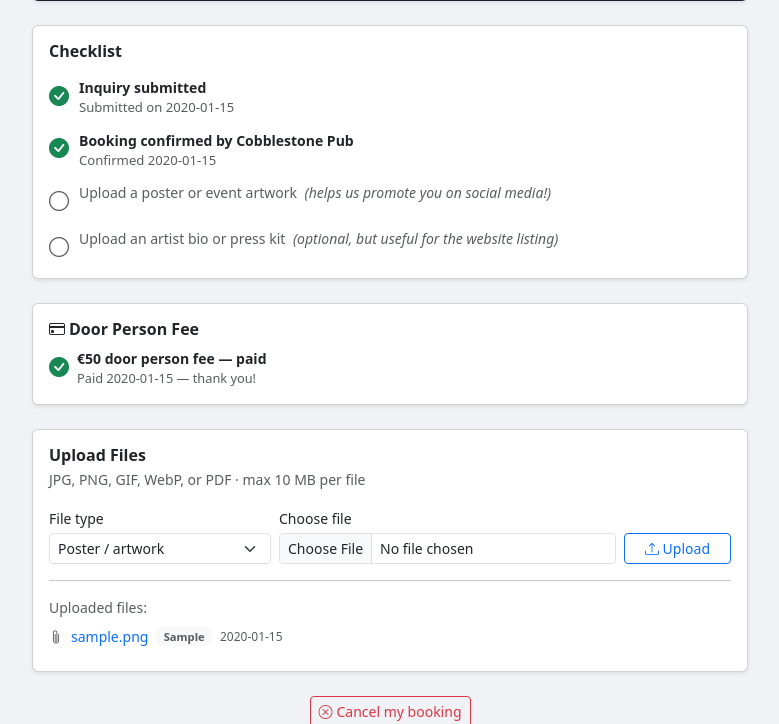
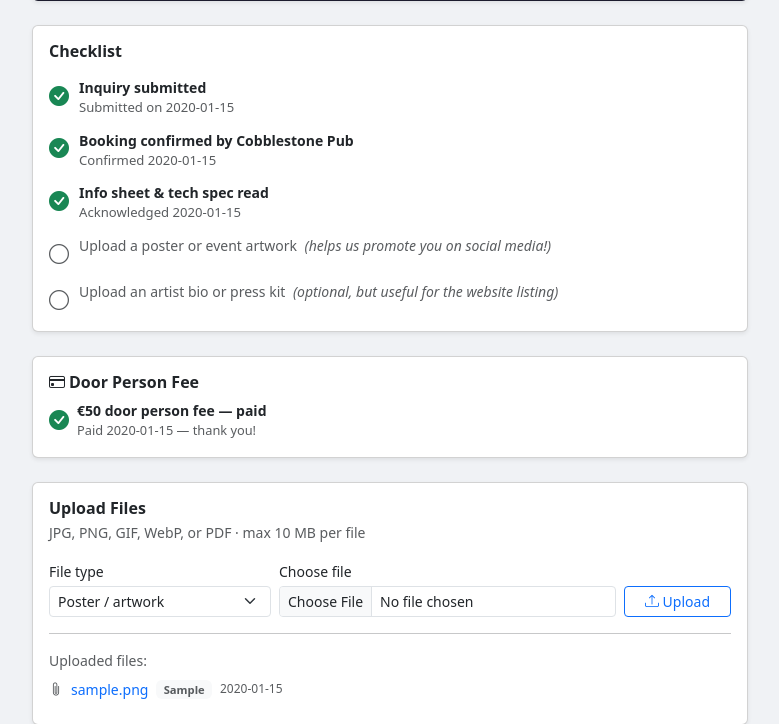
Before and after one commit to SorayaKMC/cobblestone-pub-, a Flask app: page /book/1 in a window 1280 px wide. Shown: the part 831-1555 px from the top of the page, without its empty margins (250-1029 px from the left). Run offline with Flask 3, Linux system fonts and the light colour scheme; tables that the repository leaves empty hold one stand-in row (values such as "Sample post").

Commit message:
Add info sheet acknowledgement to band portal
Confirmed bands now see an 'I've read it' button in their checklist. Clicking it stamps info_sheet_read_at, logs to booking_audit, and shows a green tick on re-load. The internal detail page also shows whether the band has acknowledged.

- db.py: migration adds info_sheet_read_at TIMESTAMP column; new set_info_sheet_read() helper
- routes/bookings.py: POST /book/<token>/ack-info-sheet route
- book_portal.html: checklist item with open-info-sheet link + acknowledge button (confirmed only)
- booking_detail.html: read-only status indicator in the actions sidebar

Co-Authored-By: Claude Sonnet 4.6 <noreply@anthropic.com>

```diff
--- a/db.py
+++ b/db.py
@@ -269,6 +269,8 @@ def init_db():
         cursor.execute("ALTER TABLE bookings ADD COLUMN series_id INTEGER REFERENCES booking_series(id)")
     if "door_fee_payment_link" not in bk_cols:
         cursor.execute("ALTER TABLE bookings ADD COLUMN door_fee_payment_link TEXT")
+    if "info_sheet_read_at" not in bk_cols:
+        cursor.execute("ALTER TABLE bookings ADD COLUMN info_sheet_read_at TIMESTAMP")
 
     # Seed default categories if table is empty
     count = cursor.execute("SELECT COUNT(*) FROM employee_categories").fetchone()[0]
@@ -1206,6 +1208,17 @@ def auto_complete_past_bookings():
     conn.commit()
     conn.close()
     return count
+
+
+def set_info_sheet_read(booking_id):
+    """Stamp info_sheet_read_at on a booking when the band acknowledges reading it."""
+    conn = get_db()
+    conn.execute(
+        "UPDATE bookings SET info_sheet_read_at=?, updated_at=? WHERE id=?",
+        (datetime.now().isoformat(), datetime.now().isoformat(), booking_id),
+    )
+    conn.commit()
+    conn.close()
 
 
 def set_door_fee_payment_link(booking_id, url):
--- a/routes/bookings.py
+++ b/routes/bookings.py
@@ -681,6 +681,25 @@ def book_upload(token):
     return redirect(url_for("bookings.book_portal", token=token))
 
 
+@bp.route("/book/<token>/ack-info-sheet", methods=["POST"])
+def ack_info_sheet(token):
+    """Band acknowledges they have read the info sheet / tech spec."""
+    booking = db.get_booking(token)
+    if not booking:
+        abort(404)
+    if booking["status"] != "confirmed":
+        flash("This action is only available for confirmed bookings.", "warning")
+        return redirect(url_for("bookings.book_portal", token=token))
+
+    if not booking["info_sheet_read_at"]:
+        db.set_info_sheet_read(booking["id"])
+        db.add_booking_audit(booking["id"], "band", "ack_info_sheet",
+                             "Band confirmed they have read the info sheet")
+
+    flash("Thanks — info sheet marked as read. ✓", "success")
+    return redirect(url_for("bookings.book_portal", token=token))
+
+
 @bp.route("/bookings/<int:booking_id>/notify-shane", methods=["POST"])
 def notify_shane(booking_id):
     """Email Shane Hannigan a briefing sheet for this booking."""
--- a/templates/book_portal.html
+++ b/templates/book_portal.html
@@ -244,6 +244,43 @@
                 {% endif %}
             </div>
 
+            {% if booking.status == 'confirmed' %}
+            <div class="checklist-item">
+                {% if booking.info_sheet_read_at %}
+                <i class="bi bi-check-circle-fill text-success mt-1 flex-shrink-0 fs-5"></i>
+                <div>
+                    <div class="fw-semibold small">Info sheet &amp; tech spec read</div>
+                    <div class="text-muted" style="font-size:.82rem;">
+                        Acknowledged {{ booking.info_sheet_read_at[:10] }}
+                    </div>
+                </div>
+                {% else %}
+                <i class="bi bi-exclamation-circle text-warning mt-1 flex-shrink-0 fs-5"></i>
+                <div>
+                    <div class="fw-semibold small mb-1">Read the info sheet &amp; tech spec</div>
+                    <p class="text-muted mb-2" style="font-size:.82rem;line-height:1.45;">
+                        Please read through the venue info sheet and tech spec before your event.
+                        Everything you need to know about load-in, sound check, and the stage is in there.
+                    </p>
+                    <div class="d-flex flex-wrap gap-2 align-items-center mb-1">
+                        <a href="https://drive.google.com/file/d/1pD4y1wnA1rJZ7vl8rXdXFJIFQ6D8XEfN/view"
+                           target="_blank"
+                           class="btn btn-sm btn-outline-secondary">
+                            <i class="bi bi-file-earmark-text me-1"></i>Open Info Sheet
+                        </a>
+                        <form method="POST"
+                              action="/book/{{ booking.public_token }}/ack-info-sheet"
+                              class="d-inline">
+                            <button type="submit" class="btn btn-sm btn-success">
+                                <i class="bi bi-check2 me-1"></i>I've read it — mark as done
+                            </button>
+                        </form>
+                    </div>
+                </div>
+                {% endif %}
+            </div>
+            {% endif %}
+
             {% set has_poster = attachments | selectattr('kind', 'equalto', 'poster') | list %}
             <div class="checklist-item">
                 {% if has_poster %}
```
Also changed, not shown: templates/booking_detail.html (+15 -0 lines).
